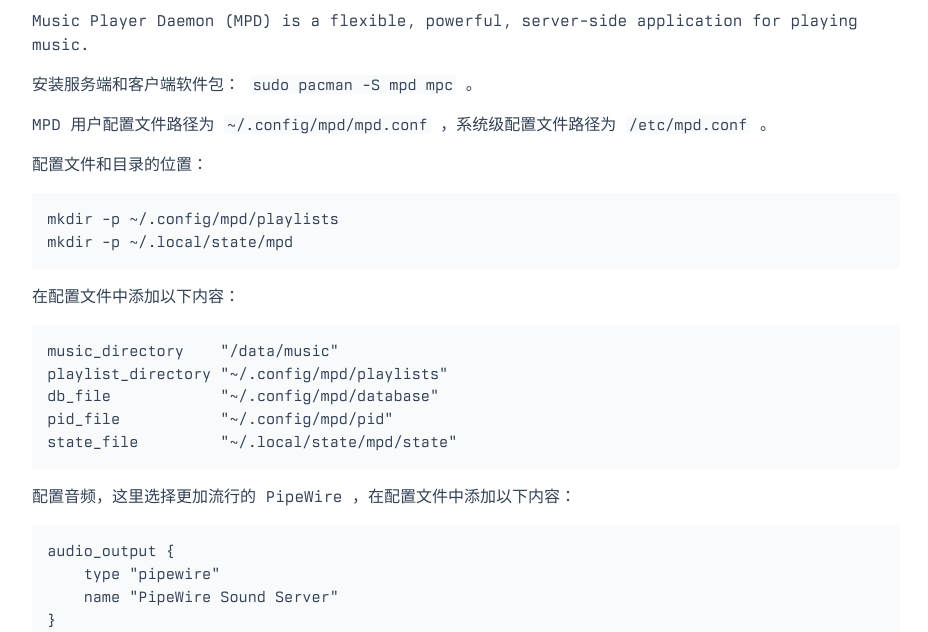
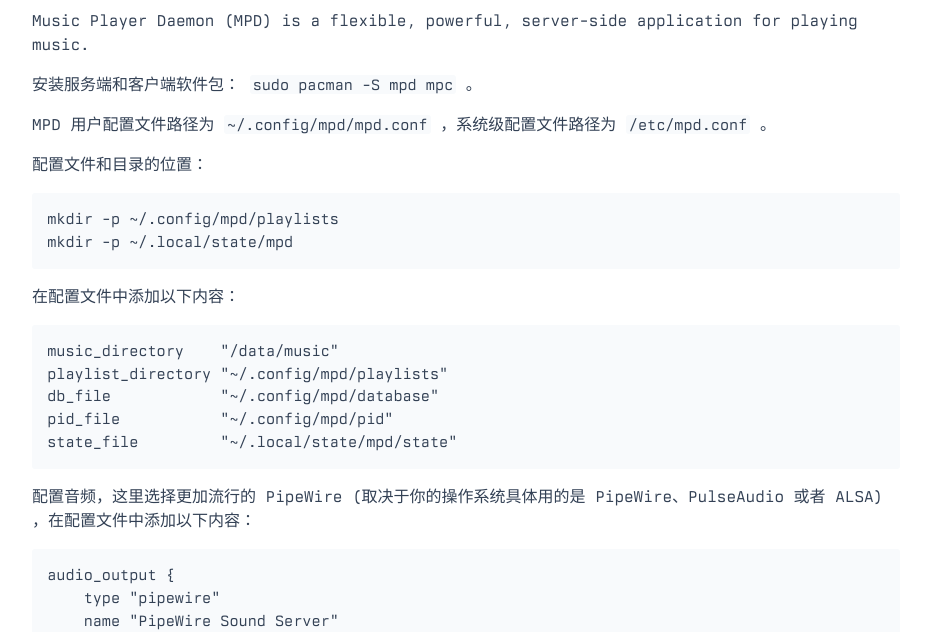
Before and after one commit to xuchengpeng/org-blog, a plain HTML site: page posts/2026-03-27-config-mpd-in-arch-linux.html in a window 1280 px wide. Shown: the part 177-809 px from the top of the page, without its empty margins (174-1102 px from the left). Drawn offline with Linux system fonts and the light colour scheme.

Commit message:
update 2026-03-27 07:09:59

```diff
--- a/posts/2026-03-27-config-mpd-in-arch-linux.html
+++ b/posts/2026-03-27-config-mpd-in-arch-linux.html
@@ -87,7 +87,7 @@ state_file         "~/.local/state/mpd/state"
 </div>
 
 <p>
-配置音频，这里选择更加流行的 PipeWire ，在配置文件中添加以下内容：
+配置音频，这里选择更加流行的 PipeWire (取决于你的操作系统具体用的是 PipeWire、PulseAudio 或者 ALSA) ，在配置文件中添加以下内容：
 </p>
 
 <div class="org-src-container">
```
